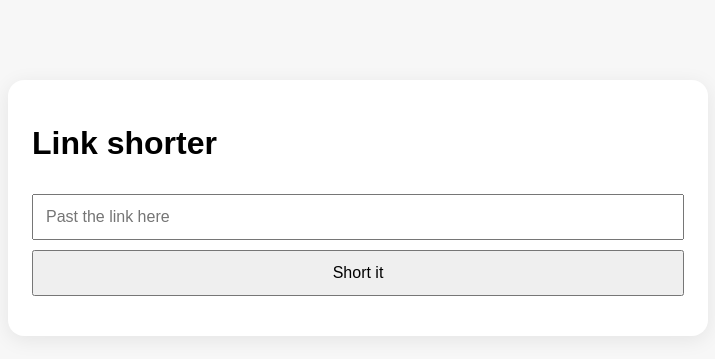
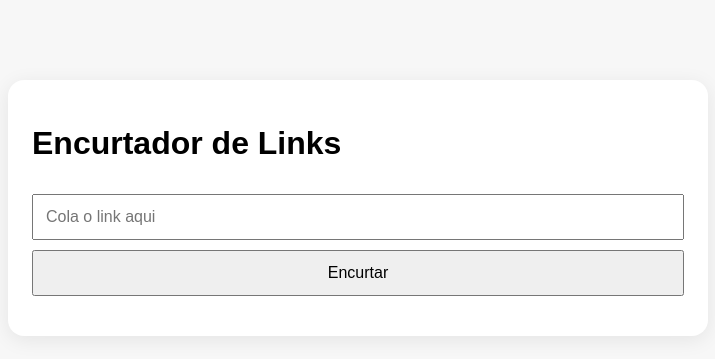
Before and after one commit to andrefilipeguerreirosalgado-dotcom/Link-Shorter, a website: page public/index.html in a window 1280 px wide. Shown: the whole page, without its empty margins (282-997 px from the left). Drawn offline with Linux system fonts and the light colour scheme.

Commit message:
Update index.html

```diff
--- a/public/index.html
+++ b/public/index.html
@@ -3,7 +3,7 @@
 <head>
   <meta charset="UTF-8" />
   <meta name="viewport" content="width=device-width, initial-scale=1.0" />
-  <title>Linkme now | Link shorter</title>
+  <title>Encurtador de Links</title>
   <style>
     body {
       font-family: Arial, sans-serif;
@@ -35,9 +35,9 @@
 </head>
 <body>
   <div class="card">
-    <h1>Link shorter</h1>
-    <input id="url" type="text" placeholder="Past the link here" />
-    <button onclick="encurtar()">Short it</button>
+    <h1>Encurtador de Links</h1>
+    <input id="url" type="text" placeholder="Cola o link aqui" />
+    <button onclick="encurtar()">Encurtar</button>
     <p id="resultado"></p>
   </div>
 
@@ -46,7 +46,7 @@
       const url = document.getElementById("url").value.trim();
       const resultado = document.getElementById("resultado");
 
-      resultado.textContent = "Waiting...";
+      resultado.textContent = "A guardar...";
 
       const res = await fetch("/encurtar", {
         method: "POST",
@@ -61,7 +61,7 @@
         return;
       }
 
-      resultado.innerHTML = `Link curto: <a href="${data.short}" target="_blank">${data.short}</a>`;
+      resultado.innerHTML = `Short link: <a href="${data.short}" target="_blank">${data.short}</a>`;
     }
   </script>
 </body>
```
